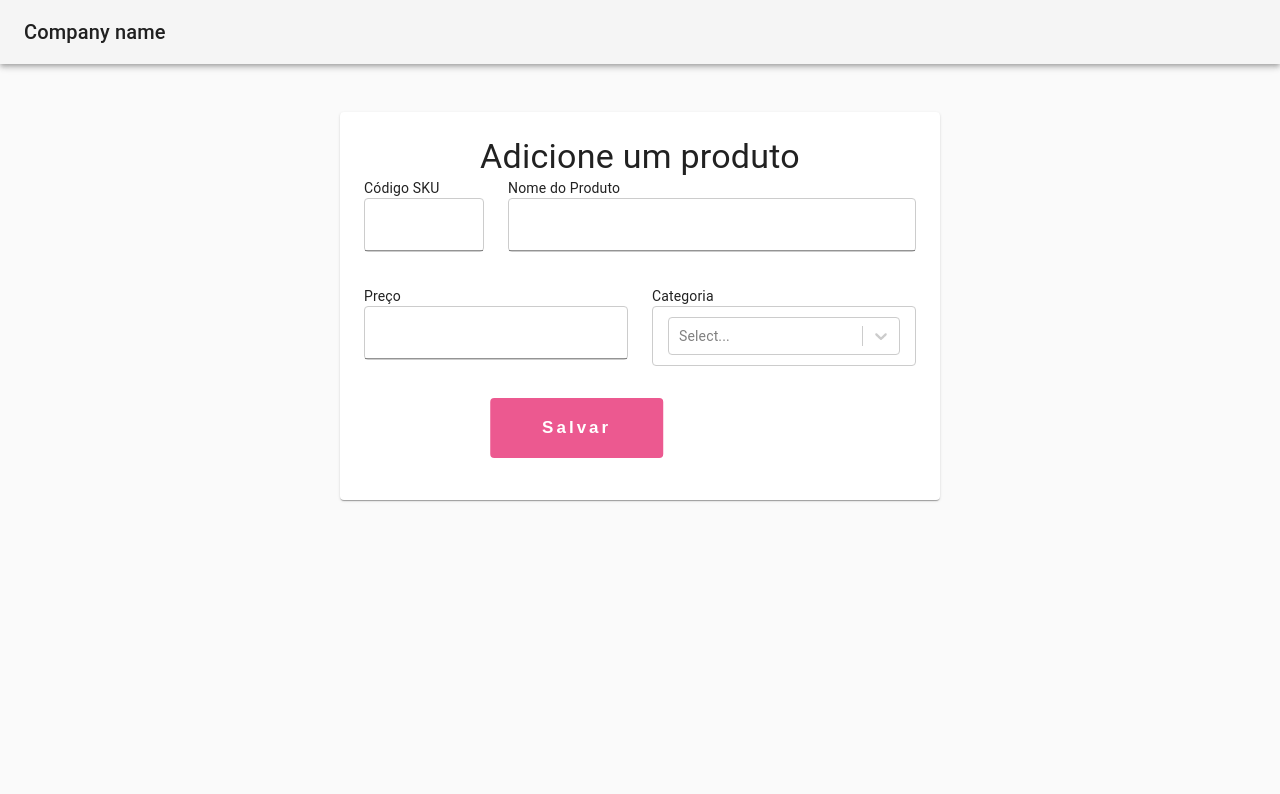
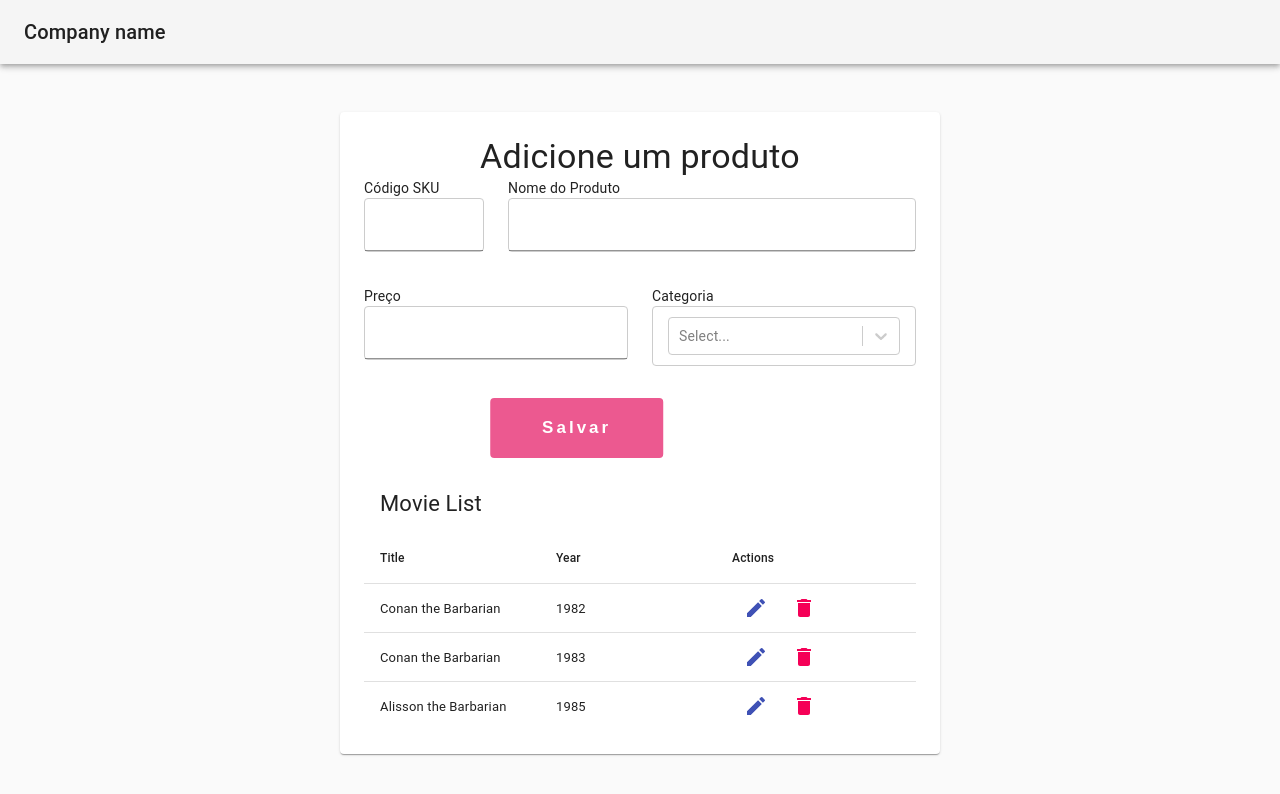
Before and after one commit to manoelacs/test-react-junior, a React (Create React App) app: page / in a window 1280 px wide. Shown: the top 794 px of the page. Built offline with nearby package versions, Linux system fonts and the light colour scheme.

Commit message:
Adicionando tabela

```diff
--- a/package.json
+++ b/package.json
@@ -4,6 +4,7 @@
   "private": true,
   "dependencies": {
     "@material-ui/core": "^4.11.4",
+    "@material-ui/icons": "^4.11.2",
     "@testing-library/jest-dom": "^5.11.4",
     "@testing-library/react": "^11.1.0",
     "@testing-library/user-event": "^12.1.10",
@@ -13,10 +14,12 @@
     "@types/react-dom": "^17.0.3",
     "@types/react-transition-group": "^4.4.1",
     "react": "^17.0.2",
+    "react-data-table-component": "^6.11.7",
     "react-dom": "^17.0.2",
     "react-hook-form": "^7.4.2",
     "react-scripts": "4.0.3",
     "react-select": "^4.3.0",
+    "styled-components": "^5.3.0",
     "typescript": "^4.1.2",
     "web-vitals": "^1.0.1"
   },
--- a/src/components/Main/index.tsx
+++ b/src/components/Main/index.tsx
@@ -2,6 +2,7 @@ import React from 'react'
 import {CssBaseline, Typography, AppBar, Paper, Toolbar, makeStyles} from '@material-ui/core';
 
 import Form from '../Form/index';
+import Table from '../Table/index';
 
 import { AppProvider } from '../../contexts/AppContext';
 
@@ -73,6 +74,7 @@ export default function Main() {
                 Adicione um produto
               </Typography>
               <Form />
+              <Table/>
 
           </Paper>
           </main>
--- a/src/components/Table/index.tsx
+++ b/src/components/Table/index.tsx
@@ -1,5 +1,168 @@
-import {FC} from 'react';
+import DataTable from 'react-data-table-component';
+import React, { useCallback, useRef, useState } from 'react';
+import{ ArrowDownward, Delete, Add, Edit } from '@material-ui/icons';
+import {Button, IconButton, Checkbox, } from '@material-ui/core/';
 
-const Table: FC = () => {
-    return(<div>Table </div>)
-}; export default Table;
+const data = [
+    { id: 1, title: 'Conan the Barbarian', year: '1982' },
+    { id: 2, title: 'Conan the Barbarian', year: '1983' },
+    { id: 3, title: 'Alisson the Barbarian', year: '1985' }
+];
+const columns = [
+    {
+      name: 'Title',
+      selector: 'title',
+      sortable: true,
+      editable: true,
+    },
+    {
+      name: 'Year',
+      selector: 'year',
+      sortable: true,
+      editable: true,
+    },
+  ];
+
+  const EditableCell = ({ row, index, column, col, onChange }: any) => {
+    const [value, setValue] = useState(row[column.selector]);
+
+    const handleOnChange = (e: { target: { value: any; }; }) => {
+      setValue(e.target.value);
+      onChange?.(e);
+    };
+
+    if (column?.editing) {
+      return (
+        <input
+          type={column.type || 'text'}
+          name={column.selector}
+          style={{ width: '100%' }}
+          onChange={handleOnChange}
+          value={value}
+        />
+      );
+    }
+
+    if (col.cell) {
+      return col.cell(row, index, column);
+    }
+    return row[column.selector];
+  };
+
+  const Table = () => {
+    const [innerData, setInnerData] = useState(data);
+    const [editingId, setEditingId] = useState(-1);
+    let formData = useRef({}).current;
+    const isEditing = (record: { id: number; }) => record.id === editingId;
+
+    const formOnChange = (event: { target: { name: any; value: any; }; }) => {
+      const nam = event.target.name;
+      const val = event.target.value;
+
+      formData = {
+        ...formData,
+        [nam]: val,
+      };
+    };
+
+    const edit = (record: { id: any; }) => {
+      setEditingId(record.id);
+    };
+    const deleteRow = (record: { id: any; }) => {
+        if (window.confirm(`Are you sure you want to delete:\r ${record.id}?`)) {
+            //const { data } = this.state;
+            const index = data.findIndex(r => r.id === record.id);
+
+           /*  this.setState(state => ({
+              toggleCleared: !state.toggleCleared,
+              data: [...state.data.slice(0, index), ...state.data.slice(index + 1)],
+            })); */
+          }
+        console.log(record.id);
+    };
+
+    const cancel = () => {
+      setEditingId(-1);
+    };
+
+    const save = (item: any) => {
+      const payload = { ...item, ...formData };
+      const tempData = [...innerData];
+
+
+      const index = tempData.findIndex(item => editingId === item.id);
+      if (index > -1) {
+
+        const item = tempData[index];
+        tempData.splice(index, 1, {
+          ...item,
+          ...payload,
+        });
+        setEditingId(-1);
+        setInnerData(tempData);
+      }
+    };
+
+    const mergedColumns = columns.map(col => {
+      if (!col.editable) {
+        return col;
+      }
+      return {
+        ...col,
+        cell: (row: { id: number; }, index: any, column: any) => {
+          const editing = isEditing(row);
+          return (
+            <EditableCell
+              row={row}
+              index={index}
+              column={{ ...column, editing }}
+              col={col}
+              onChange={formOnChange}
+            />
+          );
+        },
+      };
+    });
+
+    const createColumns = useCallback(() => {
+      return [
+        ...mergedColumns,
+        {
+          name: 'Actions',
+          allowOverflow: true,
+          minWidth: '200px',
+          cell: (row: { id: number; }) => {
+            const editable = isEditing(row);
+            if (editable) {
+              return (
+                <div>
+                  <button type="button" onClick={() => save(row)} style={{ backgroundColor: 'lightgreen' }}>save</button>
+                  <button type="button" onClick={cancel} style={{ backgroundColor: 'orangered' }}>cancel</button>
+                </div>
+              );
+            }
+            return (
+                <div>
+                    <IconButton color="primary" onClick={() => edit(row)} >
+                        <Edit/>
+                     </IconButton>
+                    <IconButton color="secondary" onClick={() => deleteRow(row)}>
+                        <Delete/>
+                    </IconButton>
+
+                </div>)
+
+          },
+        },
+      ];
+    }, [mergedColumns]);
+
+    return (
+      <DataTable
+        title="Movie List"
+        columns={createColumns()}
+        data={innerData}
+        defaultSortField="title"
+      />
+    );
+  }; export default Table;
```
Also changed, not shown: 1 other file (tests, documents, lock files or other folders).
